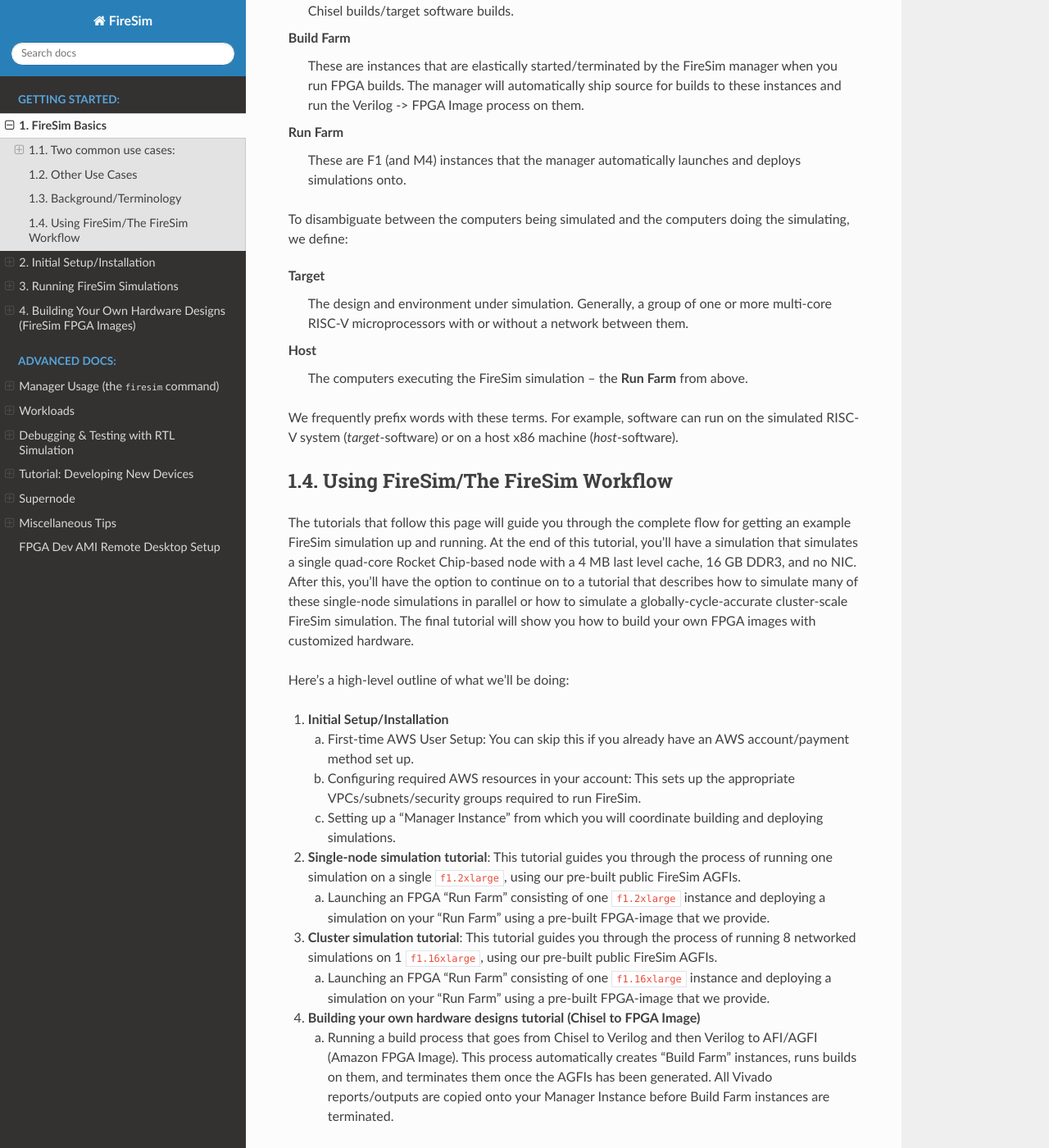
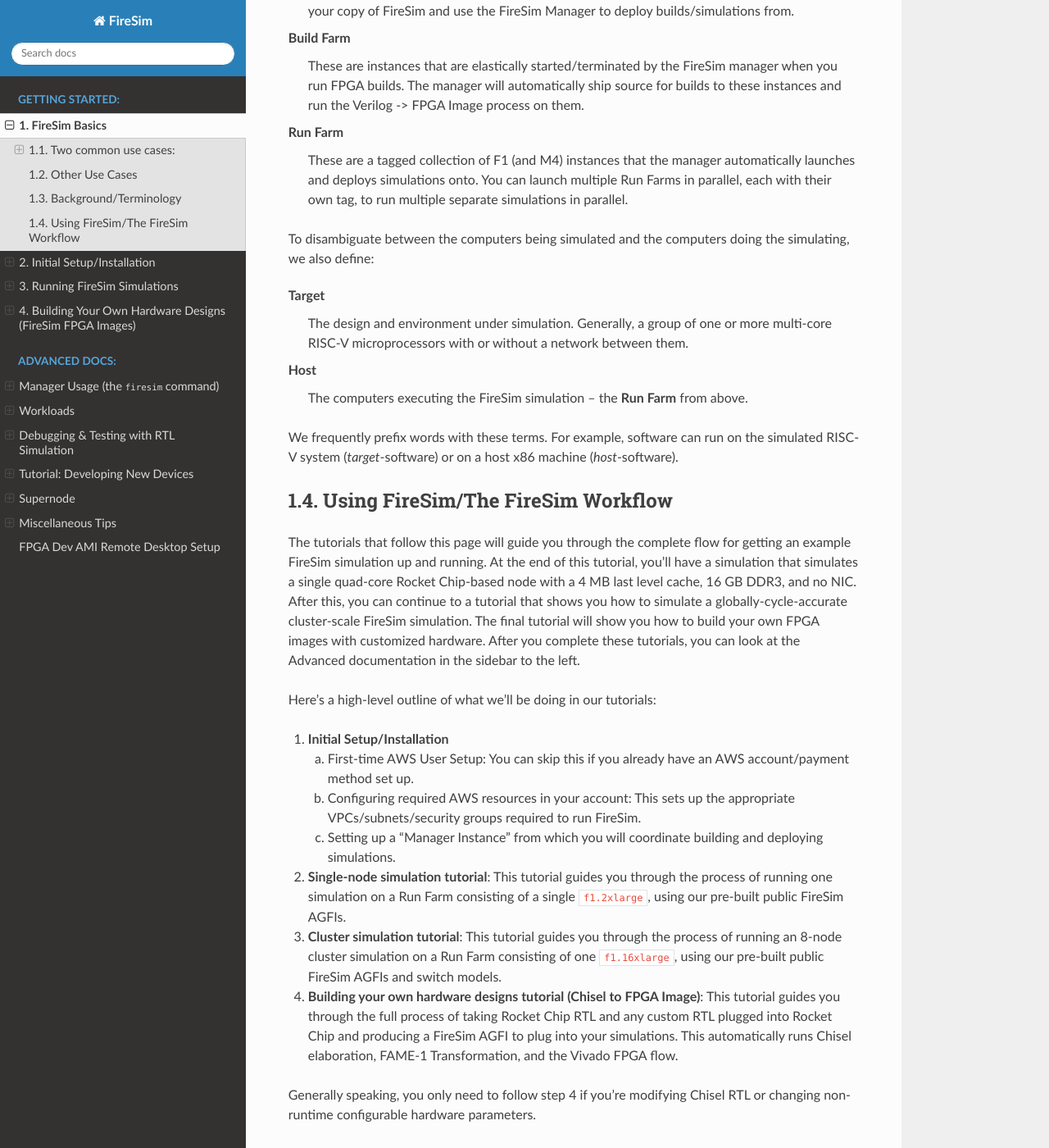
Before and after one commit to firesim/firesim, a Sphinx documentation site: the page built from docs/FireSim-Basics.rst, in a window 1280 px wide and 1400 px high, scrolled down 2012 px. Shown: the whole window at 82% size. Built offline with Sphinx 7.4.7 and the Read the Docs theme 2.0.0, drawn with Linux system fonts in a browser that asks for light colours; some of the changed text lies outside the part shown.

Commit message:
new pass over FireSim Basics

```diff
--- a/docs/FireSim-Basics.rst
+++ b/docs/FireSim-Basics.rst
@@ -77,9 +77,9 @@
   instead of VMs/containers.
 
 **Manager Instance**
-  This is the machine on AWS that you will
-  SSH-into. It only needs to be powerful enough to run Chisel
-  builds/target software builds.
+  This is the AWS EC2 instance that you will
+  SSH-into and do work on. This is where you'll clone your copy of FireSim and
+  use the FireSim Manager to deploy builds/simulations from.
 
 **Build Farm**
   These are instances that are elastically
@@ -88,11 +88,13 @@
   run the Verilog -> FPGA Image process on them.
 
 **Run Farm**
-  These are F1 (and M4) instances that the manager
-  automatically launches and deploys simulations onto.
+  These are a tagged collection of F1 (and M4) instances that the manager
+  automatically launches and deploys simulations onto. You can launch multiple
+  Run Farms in parallel, each with their own tag, to run multiple separate
+  simulations in parallel.
 
 To disambiguate between the computers being simulated and the computers doing
-the simulating, we define:
+the simulating, we also define:
 
 **Target**
   The design and environment under simulation. Generally, a
@@ -110,13 +112,14 @@
 The tutorials that follow this page will guide you through the complete flow for
 getting an example FireSim simulation up and running. At the end of this
 tutorial, you'll have a simulation that simulates a single quad-core Rocket
-Chip-based node with a 4 MB last level cache, 16 GB DDR3, and no NIC. After this, you'll
-have the option to continue on to a tutorial that describes how to simulate
-many of these single-node simulations in parallel or how to simulate
+Chip-based node with a 4 MB last level cache, 16 GB DDR3, and no NIC. After
+this, you can continue to a tutorial that shows you how to simulate
 a globally-cycle-accurate cluster-scale FireSim simulation. The final tutorial
 will show you how to build your own FPGA images with customized hardware.
+After you complete these tutorials, you can look at the Advanced documentation
+in the sidebar to the left.
 
-Here's a high-level outline of what we'll be doing:
+Here's a high-level outline of what we'll be doing in our tutorials:
 
 #. **Initial Setup/Installation**
 
@@ -129,28 +132,13 @@
    #. Setting up a "Manager Instance" from which you will coordinate building
       and deploying simulations.
 
-#. **Single-node simulation tutorial**: This tutorial guides you through the process of running one simulation on a single ``f1.2xlarge``, using our pre-built public FireSim AGFIs.
+#. **Single-node simulation tutorial**: This tutorial guides you through the process of running one simulation on a Run Farm consisting of a single ``f1.2xlarge``, using our pre-built public FireSim AGFIs.
 
-   a. Launching an FPGA "Run Farm" consisting of one ``f1.2xlarge`` instance
-      and deploying a simulation on your "Run Farm" using a pre-built FPGA-image
-      that we provide.
+#. **Cluster simulation tutorial**: This tutorial guides you through the process of running an 8-node cluster simulation on a Run Farm consisting of one ``f1.16xlarge``, using our pre-built public FireSim AGFIs and switch models.
 
-#. **Cluster simulation tutorial**: This tutorial guides you through the process of running 8 networked simulations on 1 ``f1.16xlarge``, using our pre-built public FireSim AGFIs.
+#. **Building your own hardware designs tutorial (Chisel to FPGA Image)**: This tutorial guides you through the full process of taking Rocket Chip RTL and any custom RTL plugged into Rocket Chip and producing a FireSim AGFI to plug into your simulations. This automatically runs Chisel elaboration, FAME-1 Transformation, and the Vivado FPGA flow.
 
-   a. Launching an FPGA "Run Farm" consisting of one ``f1.16xlarge`` instance
-      and deploying a simulation on your "Run Farm" using a pre-built FPGA-image
-      that we provide.
-
-#. **Building your own hardware designs tutorial (Chisel to FPGA Image)**
-
-   a. Running a build process that goes from Chisel to
-      Verilog and then Verilog to AFI/AGFI (Amazon FPGA Image). This process
-      automatically creates "Build Farm" instances, runs builds on them, and
-      terminates them once the AGFIs has been generated.  All Vivado
-      reports/outputs are copied onto your Manager Instance before Build Farm
-      instances are terminated.
-
-Generally speaking, you only need to follow step 4 if you're modifying
-Chisel RTL or changing non-runtime configurable hardware parameters.
+Generally speaking, you only need to follow step 4 if you're modifying Chisel
+RTL or changing non-runtime configurable hardware parameters.
 
 Now, hit next to proceed with setup.
```
